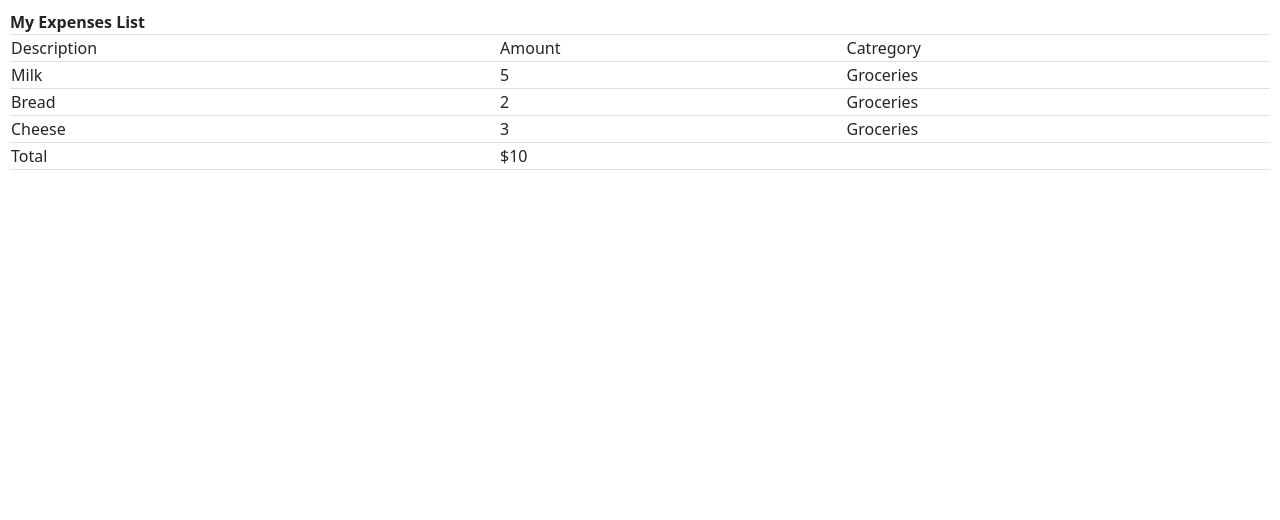
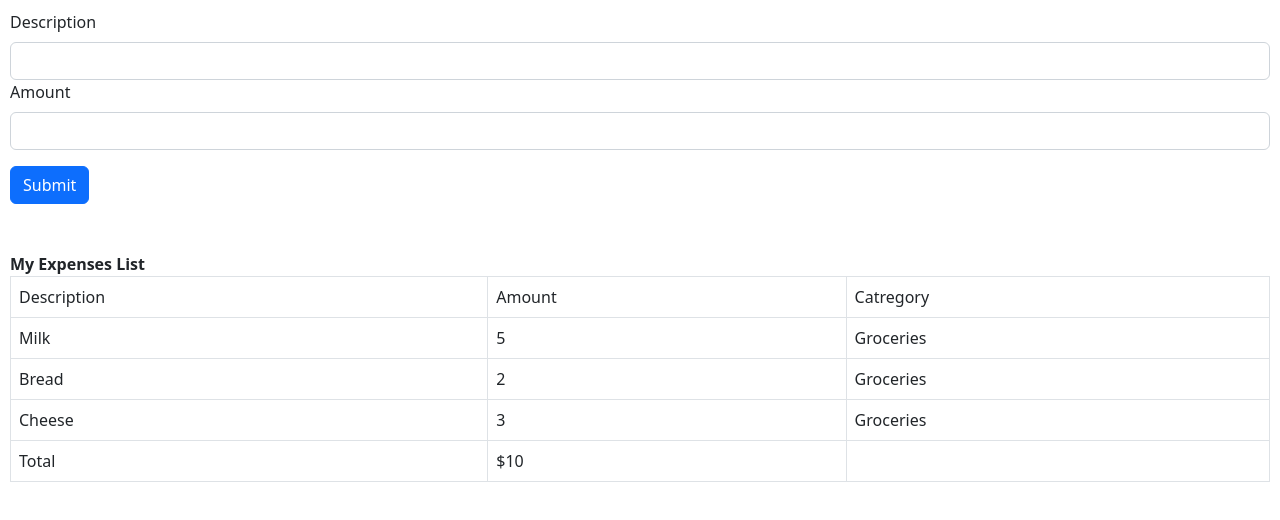
Before and after one commit to dsubiros/expense-tracker, a React (Vite) app: page / in a window 1280 px wide. Shown: the top 520 px of the page. Built offline with nearby package versions, Linux system fonts and the light colour scheme.

Commit message:
Working on the Form

```diff
--- a/src/App1.tsx
+++ b/src/App1.tsx
@@ -1,5 +1,6 @@
 import React, { useState } from 'react'
 import ExpenseList from './components/ExpenseList';
+import ExpenseForm from './components/ExpenseForm';
 
 const App1 = () => {
     const [list, setList] = useState<Expense[]>([
@@ -10,6 +11,7 @@ const App1 = () => {
 
   return (
     <div>
+        <ExpenseForm/>
         <ExpenseList list={list}/>
     </div>
   )
--- a/src/components/ExpenseForm/ExpenseForm.tsx
+++ b/src/components/ExpenseForm/ExpenseForm.tsx
@@ -1,11 +1,64 @@
-import React from 'react'
+import React, { FormEvent } from "react";
+import { FieldValues, useForm } from "react-hook-form";
+import { z } from "zod";
+import { zodResolver } from "@hookform/resolvers/zod";
+
+const schema = z.object({
+  id: z.number().optional(),
+  description: z.string().min(1, { message: "Value is required" }),
+//   amount: z.number().min(0.01).or(z.literal('')),
+  amount: z.number().min(0.01).or(z.literal(0)),
+  category: z.string().min(1, { message: "Value is required" }),
+});
+
+type FormData = z.infer<typeof schema>;
 
 const ExpenseForm = () => {
+  const {
+    register,
+    handleSubmit,
+    formState: { errors, isValid },
+  } = useForm<FormData>({ resolver: zodResolver(schema) });
 
+  console.log(errors);
+  console.log(`isValid: ${isValid}`);
+
+  const onSubmit = (data: FieldValues) => {
+    console.log(data);
+  };
 
   return (
-    <form>ExpenseForm</form>
-  )
-}
+    <form onSubmit={handleSubmit(onSubmit)}>
+      <div className="mb-5">
+        <label htmlFor="description" className="form-label">
+          Description
+        </label>
+        <input
+          {...register("description")}
+          id="description"
+          type="text"
+          className="form-control"
+        />
 
-export default ExpenseForm
+        <div className="mb-5">
+          <label htmlFor="amount" className="form-label">
+            Amount
+          </label>
+          <input
+            {...register("amount", { valueAsNumber: true })}
+            id="amount"
+            type="number"
+            className="form-control"
+          />
+          <button className="btn btn-primary mt-3" type="submit">
+            Submit
+          </button>
+        </div>
+      </div>
+
+      {/* <hr /> */}
+    </form>
+  );
+};
+
+export default ExpenseForm;
--- a/src/components/ExpenseList/ExpenseList.tsx
+++ b/src/components/ExpenseList/ExpenseList.tsx
@@ -11,11 +11,14 @@ const ExpenseList = ({ list }: Props) => {
     <div>
       <strong>My Expenses List</strong>
       <table className="table table-bordered">
+        <thead>
           <tr>
             <td>Description</td>
             <td>Amount</td>
             <td>Catregory</td>
           </tr>
+        </thead>
+        <tbody>
           {list.map(({ id, description, amount, category }) => (
             <tr key={id}>
               <td>{description}</td>
@@ -28,6 +31,7 @@ const ExpenseList = ({ list }: Props) => {
             <td>${computedTotal}</td>
             <td></td>
           </tr>
+        </tbody>
       </table>
     </div>
   );
```
Lines whose indentation alone changed are shown as unchanged.
